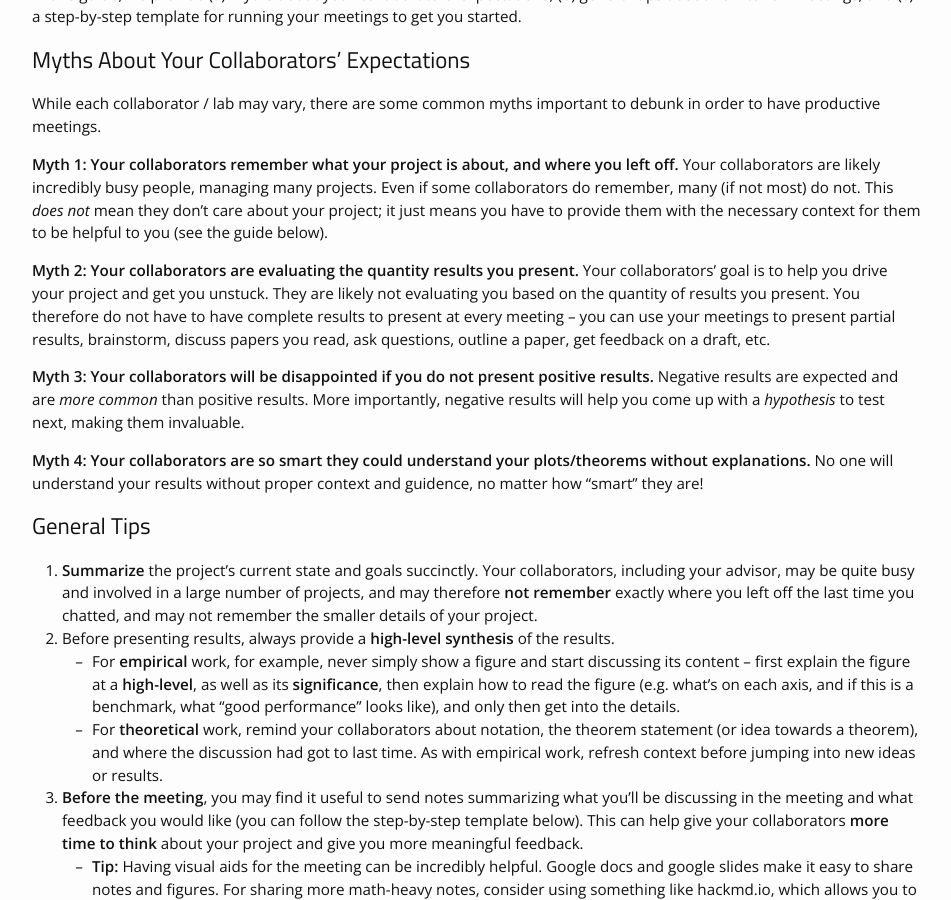
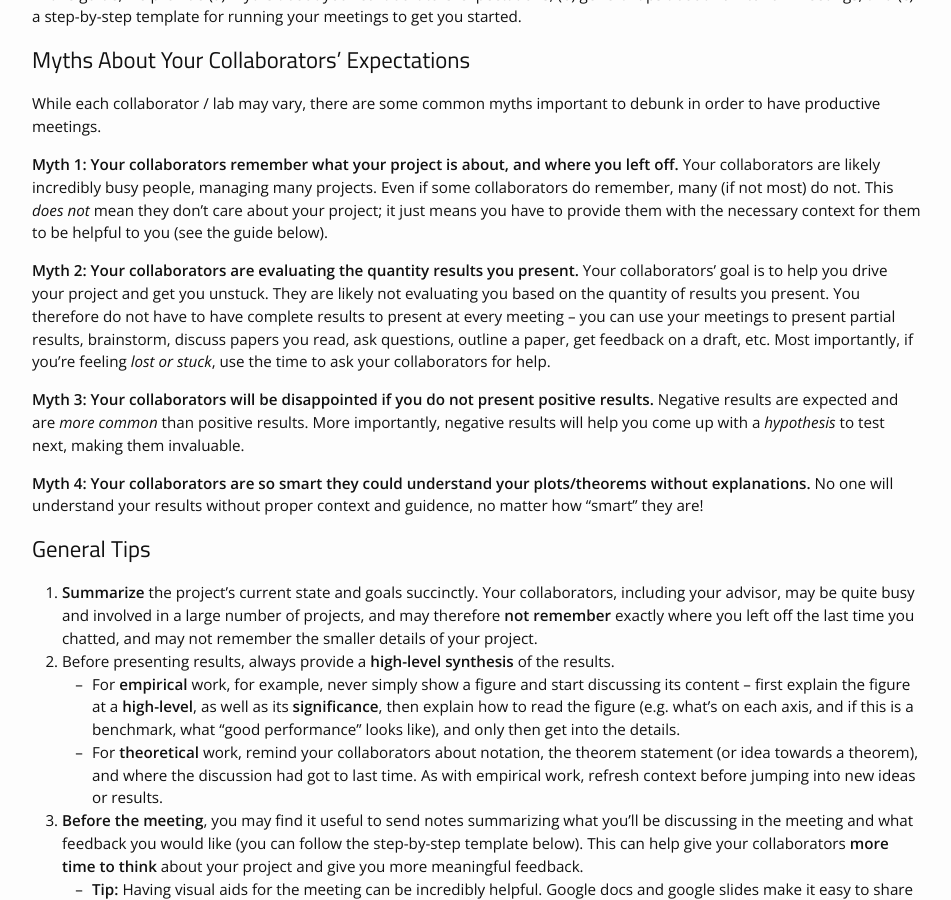
Before and after one commit to yanivyacoby/harvard-cs290, a Jekyll site: the page built from communication-in-collaborative-environments.md, in a window 1280 px wide and 900 px high, scrolled down 385 px. Shown: the whole window, without its empty margins (163-1114 px from the left). Built offline with Jekyll 4.4.1, drawn with Linux system fonts in a browser that asks for light colours; nearby versions of some CDN libraries.

Commit message:
Update communication-in-collaborative-environments.md

```diff
--- a/communication-in-collaborative-environments.md
+++ b/communication-in-collaborative-environments.md
@@ -28,6 +28,7 @@ it just means you have to provide them with the necessary context for them to be
 Your collaborators' goal is to help you drive your project and get you unstuck.
 They are likely not evaluating you based on the quantity of results you present.
 You therefore do not have to have complete results to present at every meeting -- you can use your meetings to present partial results, brainstorm, discuss papers you read, ask questions, outline a paper, get feedback on a draft, etc.
+Most importantly, if you're feeling *lost or stuck*, use the time to ask your collaborators for help.
 
 **Myth 3: Your collaborators will be disappointed if you do not present positive results.**
 Negative results are expected and are *more common* than positive results.
```
